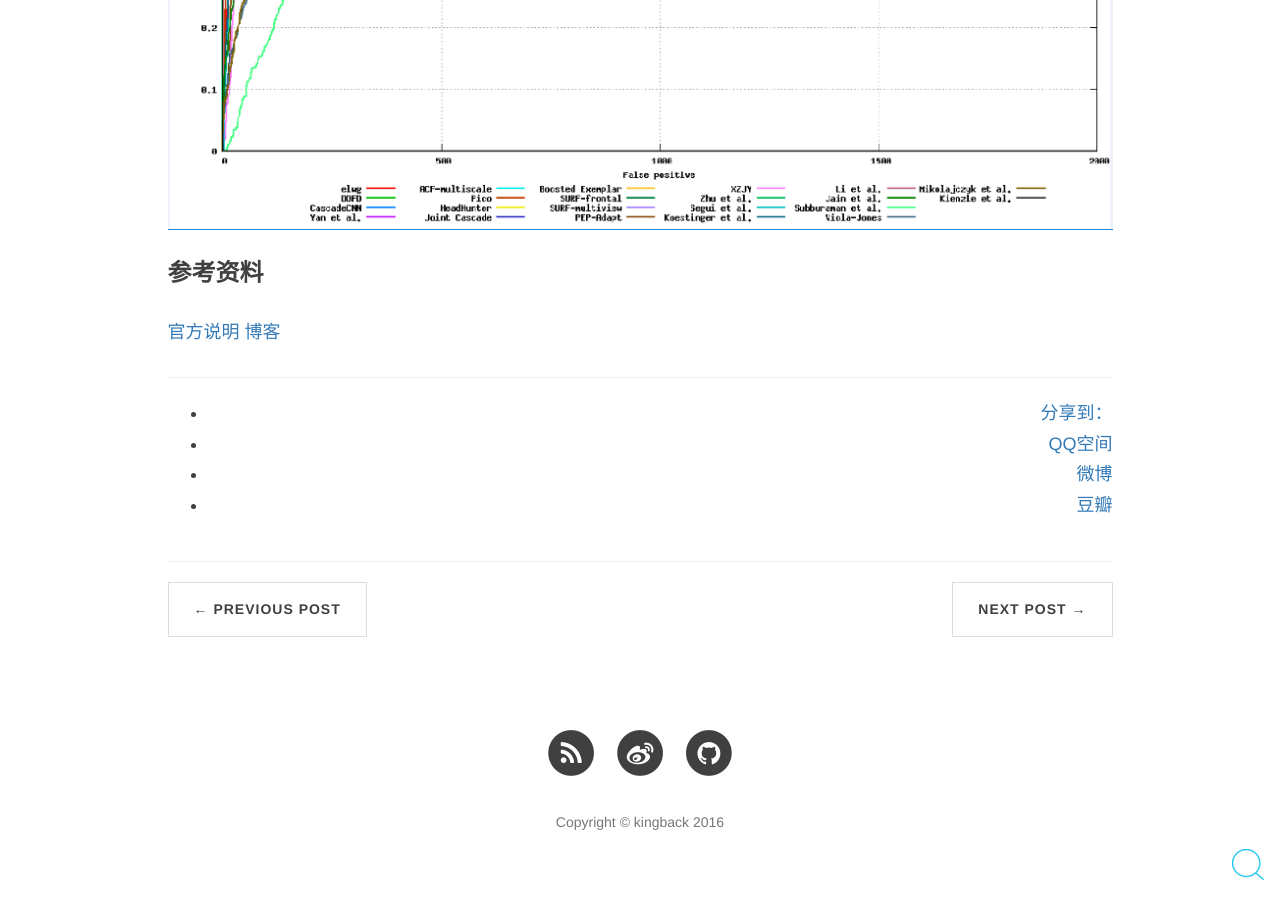
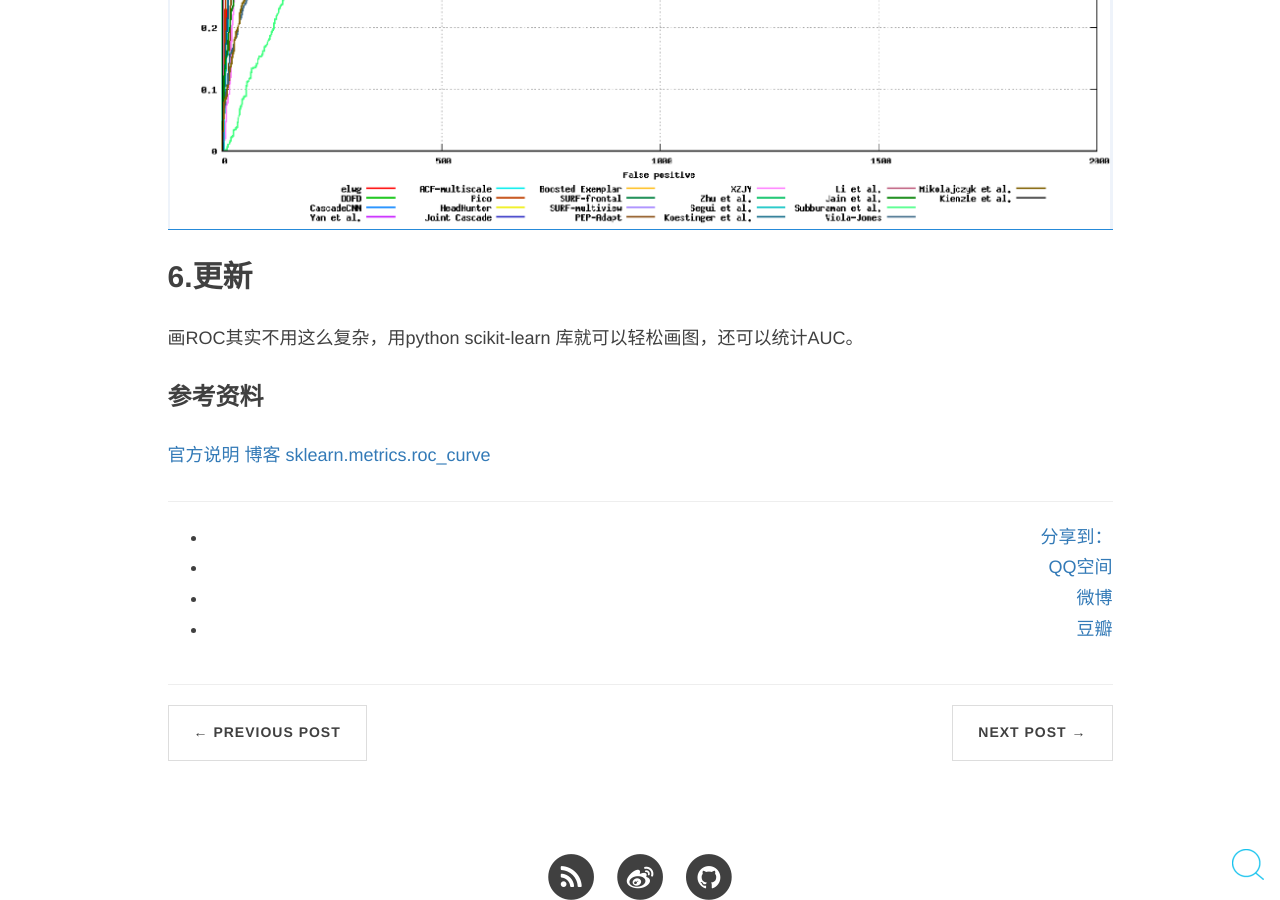
Before and after one commit to kingback1/kingback1.github.io, a Jekyll site: the page built from _posts/2015-10-24-how-to-draw-ROC-by-FDDB-perl.md, in a window 1280 px wide and 900 px high, scrolled down 3414 px. Built offline with Jekyll 4.4.1, drawn with Linux system fonts in a browser that asks for light colours; nearby versions of some CDN libraries; comment, search, counter and statistics services are not loaded.

Commit message:
更新画roc方法

```diff
--- a/_posts/2015-10-24-how-to-draw-ROC-by-FDDB-perl.md
+++ b/_posts/2015-10-24-how-to-draw-ROC-by-FDDB-perl.md
@@ -62,6 +62,10 @@ author: 'Kingback'
 下载compareROC.tar.gz。将4生成的ContROC.txt， DiscROC.txt拷贝在rocCurves下。对应修改contROC.p和discROC.p路径和title。分别运行contROC.p， discROC.p(gnuplot contROC.p)， 就会看到有contROC-compare.png和discROC-compare.png两个图片，就是compare_ROC曲线图。下图中红色的曲线代表我们的算法。
 ![img](/img/2015/10/discROC-compare-2.png)
 
+## 6.更新
+画ROC其实不用这么复杂，用python scikit-learn 库就可以轻松画图，还可以统计AUC。
+
 ### 参考资料
 [官方说明](http://vis-www.cs.umass.edu/fddb/fddb.pdf)
 [博客](http://blog.csdn.net/phoenix_zhou/article/details/47399819)
+[sklearn.metrics.roc_curve](http://scikit-learn.org/stable/modules/generated/sklearn.metrics.roc_curve.html)
```
